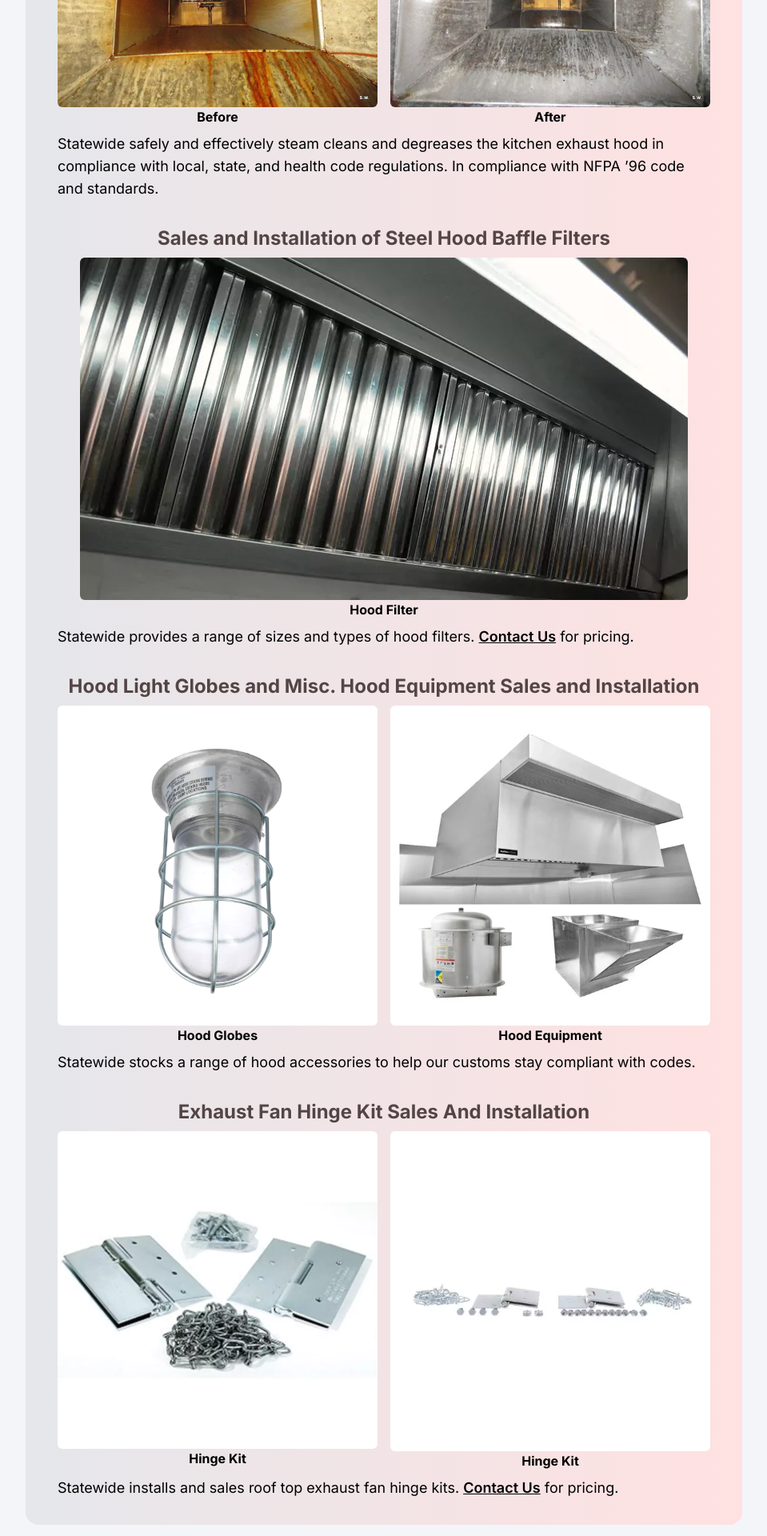
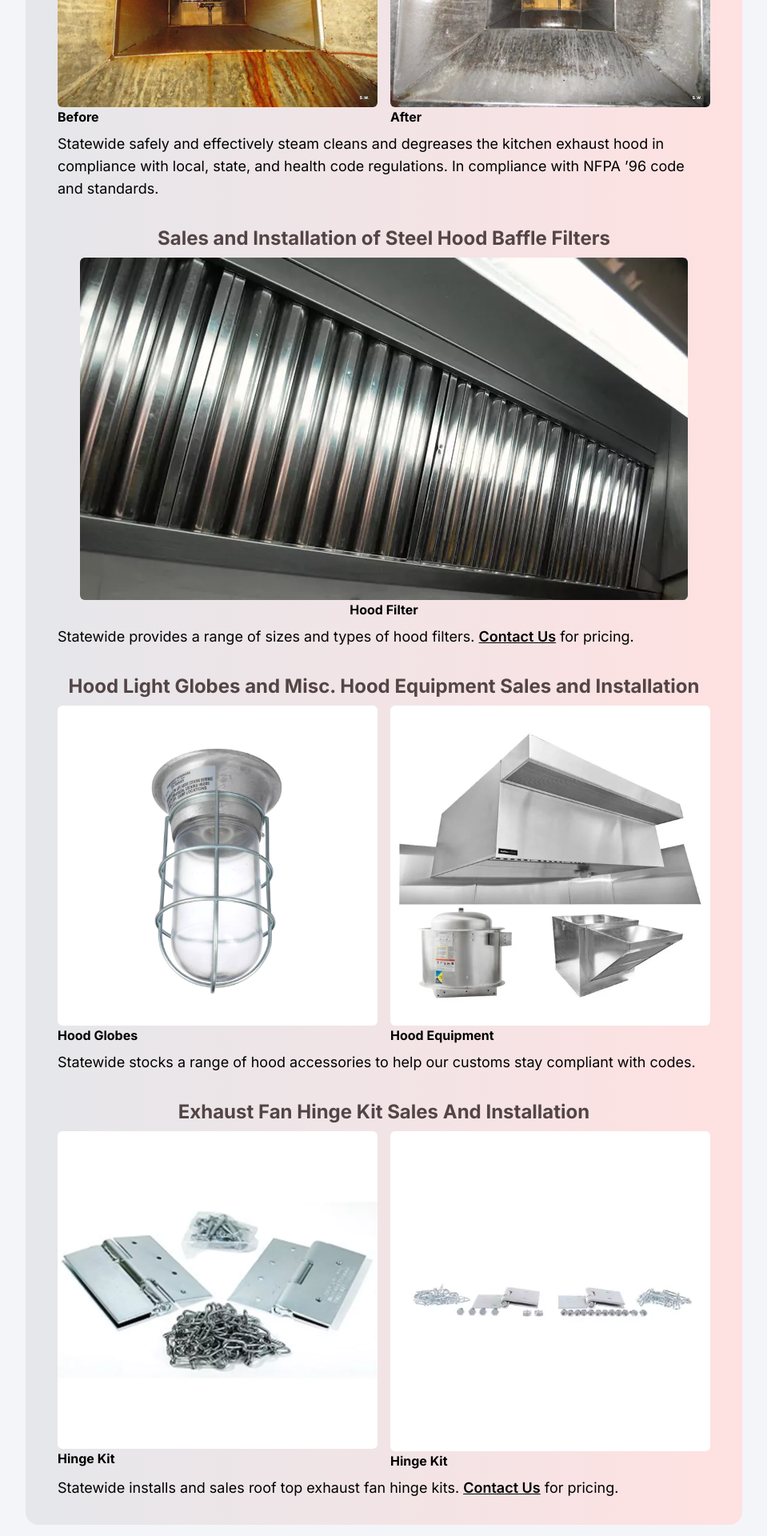
Before and after one commit to Lukas1h/statewideexhaust, a Next.js app in the folder frontend/: page / in a window 1280 px wide. Shown: the part 3020-4940 px from the top of the page at 80% size, without its empty margins (160-1119 px from the left). Built offline with nearby package versions, Linux system fonts and the light colour scheme; no server answers; what mailersend would draw is missing.

Commit message:
Fix hydration errors with 'caption' elements by replacing them with 'p' elements.

```diff
--- a/frontend/app/ui/components/Home/Services.tsx
+++ b/frontend/app/ui/components/Home/Services.tsx
@@ -17,7 +17,7 @@ export default function Services(){
                             height={600}
                             className="rounded-md"
                         />
-                        <caption className="font-bold">Before</caption>
+                        <p className="font-bold">Before</p>
                     </div>
                     <div className="m-2 flex flex-col">
                         <Image
@@ -27,7 +27,7 @@ export default function Services(){
                             height={600}
                             className="rounded-md"
                         />
-                        <caption className="font-bold">After</caption>
+                        <p className="font-bold">After</p>
                     </div>
                 </div>
                 <div className="mx-2 mb-8 text-lg">
@@ -46,7 +46,7 @@ export default function Services(){
                             height={428}
                             className="rounded-md w-full"
                         />
-                        <caption className="font-bold w-full text-center">Hood Filter</caption>
+                        <p className="font-bold w-full text-center">Hood Filter</p>
                     </div>
                 </div>
                 <div className="mx-2 text-lg mb-8">
@@ -66,7 +66,7 @@ export default function Services(){
                             height={600}
                             className="rounded-md"
                         />
-                        <caption className="font-bold">Hood Globes</caption>
+                        <p className="font-bold">Hood Globes</p>
                     </div>
                     <div className="m-2 flex flex-col">
                         <Image
@@ -76,7 +76,7 @@ export default function Services(){
                             height={600}
                             className="rounded-md"
                         />
-                        <caption className="font-bold">Hood Equipment</caption>
+                        <p className="font-bold">Hood Equipment</p>
                     </div>
                 </div>
                 <div className="mx-2 mb-8 text-lg">
@@ -96,7 +96,7 @@ export default function Services(){
                             height={600}
                             className="rounded-md"
                         />
-                        <caption className="font-bold">Hinge Kit</caption>
+                        <p className="font-bold">Hinge Kit</p>
                     </div>
                     <div className="m-2 flex flex-col">
                         <Image
@@ -106,7 +106,7 @@ export default function Services(){
                             height={600}
                             className="rounded-md"
                         />
-                        <caption className="font-bold">Hinge Kit</caption>
+                        <p className="font-bold">Hinge Kit</p>
                     </div>
                 </div>
                 <div className="mx-2 text-lg">
```
